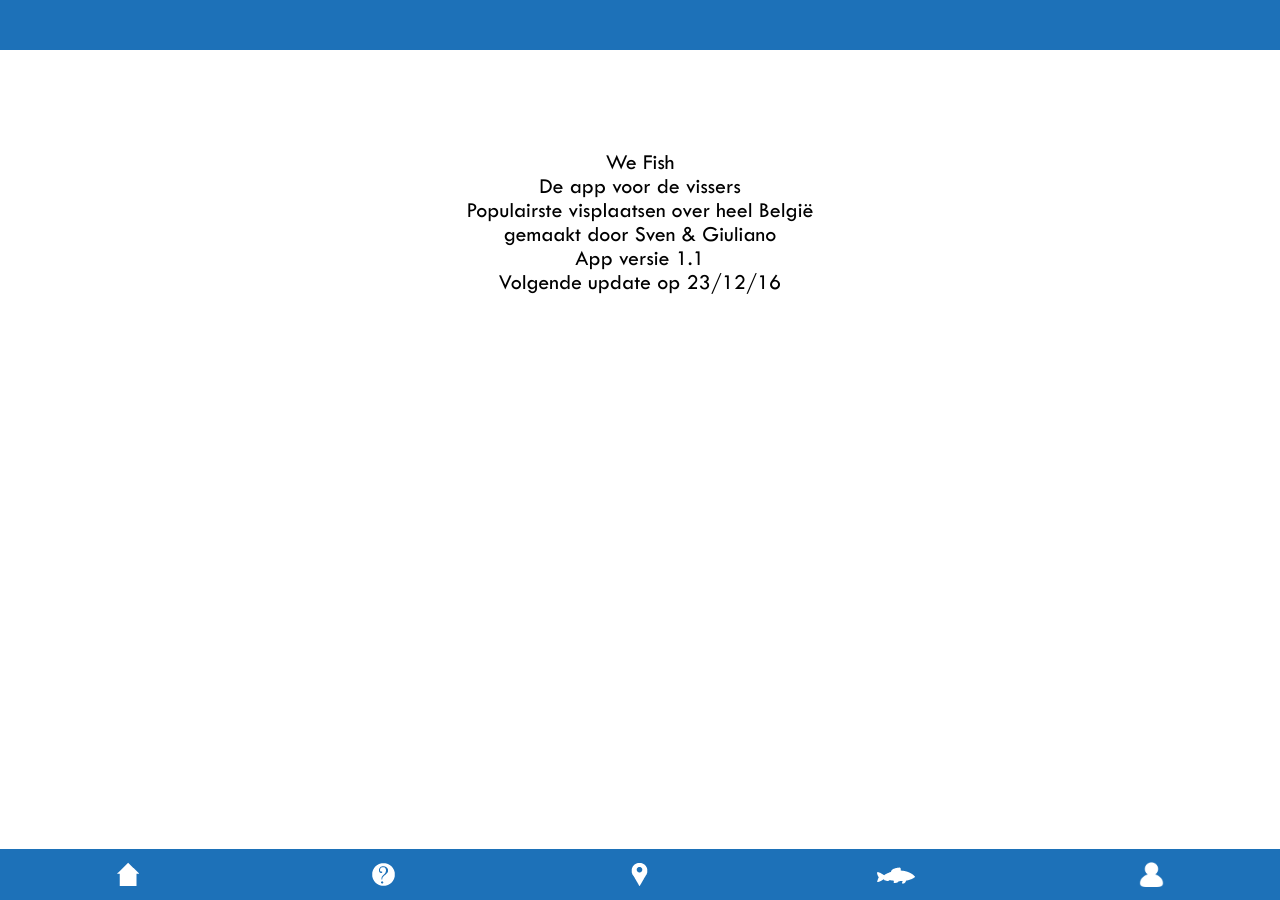
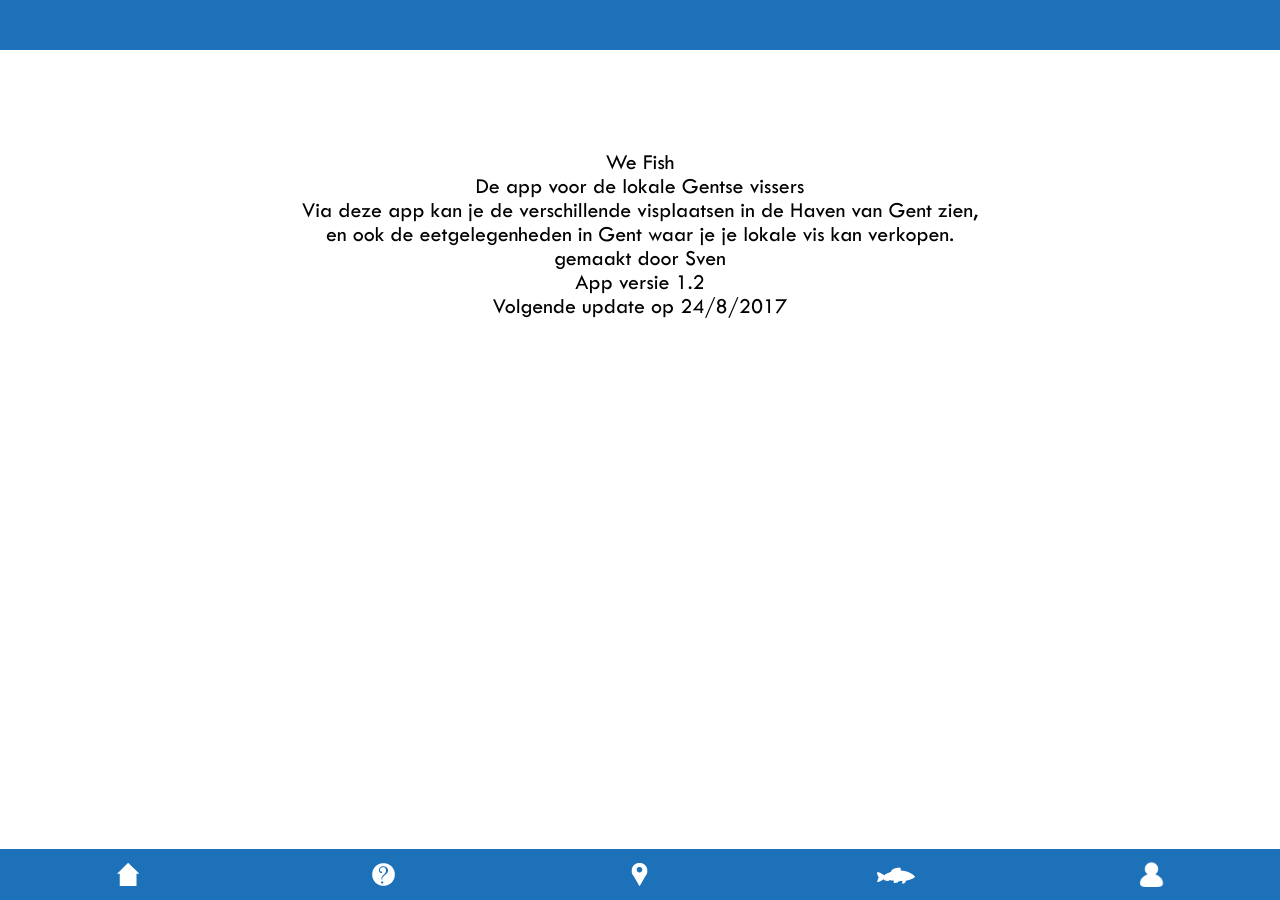
Before and after one commit to svennote/WeFish.github.io, a Jekyll site: the page built from about.html, in a window 1280 px wide. Built offline with Jekyll 4.4.1, drawn with Linux system fonts in a browser that asks for light colours.

Commit message:
aangepast

```diff
--- a/_config.yml
+++ b/_config.yml
@@ -1,6 +1,6 @@
 # Site settings
 # -------------
-baseurl     : "" # the subpath of your site, e.g. /blog/
+baseurl     : "WeFish.github.io" # the subpath of your site, e.g. /blog/
 colour      : primary
 language    : nl
 host        : 127.0.0.1
--- a/about.html
+++ b/about.html
@@ -6,10 +6,11 @@ title   : "We Fish"
 <div class="about">
 <center>
 <p>We Fish </br>
-De app voor de vissers </br>
-Populairste visplaatsen over heel België </br>
-gemaakt door Sven & Giuliano </br>
-App versie 1.1</br>
-Volgende update op 23/12/16</p>
+De app voor de lokale Gentse vissers </br>
+Via deze app kan je de verschillende visplaatsen in de Haven van Gent zien, </br>
+ en ook de eetgelegenheden in Gent waar je je lokale vis kan verkopen.</br>
+gemaakt door Sven  </br>
+App versie 1.2</br>
+Volgende update op 24/8/2017</p>
 </center>
 </div>
--- a/registreer.html
+++ b/registreer.html
@@ -5,7 +5,7 @@ title   : "We Fish"
 
 
 <div class="totaal">
-    <h4>dotnet restore</h4>
+
     <h2>REGISTREER</h2>
     <hr />
     <h3>Maak een nieuwe gebruiker aan</h3>
```
